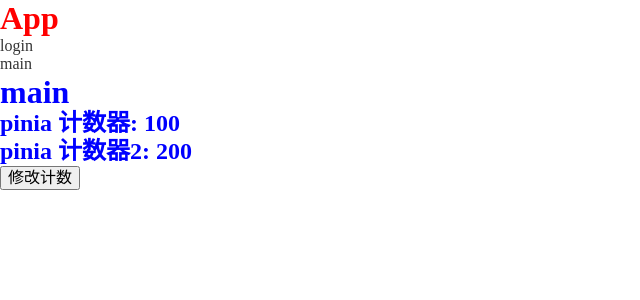
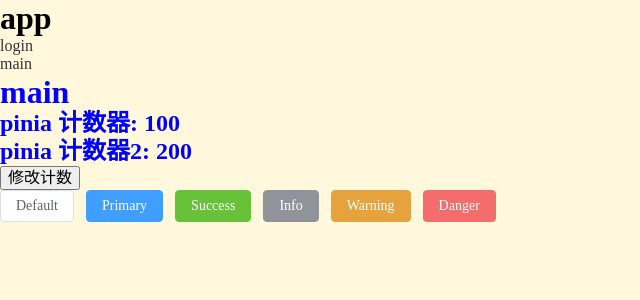
Before and after one commit to itchaox/itchaox-Vue3-TS_CMS, a Vue app: page /#/main in a window 1280 px wide. Shown: the top 300 px of the page, without its empty margins (0-640 px from the left). Built offline with nearby package versions, Linux system fonts and the light colour scheme.

Commit message:
feat(Element-Plus): 集成到项目中

```diff
--- /dev/null
+++ b/auto-imports.d.ts
@@ -0,0 +1,5 @@
+// Generated by 'unplugin-auto-import'
+export {}
+declare global {
+
+}
--- a/index.html
+++ b/index.html
@@ -1,20 +1,15 @@
 <!DOCTYPE html>
 <html lang="en">
-
   <head>
-  <meta charset="UTF-8">
-  <link rel="icon"
-        href="/favicon.ico">
-  <meta name="viewport"
-        content="width=device-width, initial-scale=1.0">
+    <meta charset="UTF-8" />
+    <link rel="icon" href="/favicon.ico" />
+    <meta name="viewport" content="width=device-width, initial-scale=1.0" />
     <title>Airbnb_CMS</title>
   </head>
 
   <body>
     <div id="app"></div>
 
-  <script type="module"
-          src="/src/main.ts"></script>
+    <script type="module" src="/src/main.ts"></script>
   </body>
-
 </html>
--- a/package.json
+++ b/package.json
@@ -11,6 +11,7 @@
   },
   "dependencies": {
     "axios": "^1.1.3",
+    "element-plus": "^2.2.20",
     "normalize.css": "^8.0.1",
     "pinia": "^2.0.23",
     "vue": "^3.2.41",
@@ -31,6 +32,8 @@
     "npm-run-all": "^4.1.5",
     "prettier": "^2.7.1",
     "typescript": "~4.7.4",
+    "unplugin-auto-import": "^0.11.4",
+    "unplugin-vue-components": "^0.22.9",
     "vite": "^3.1.8",
     "vue-tsc": "^1.0.8"
   }
--- a/src/App.vue
+++ b/src/App.vue
@@ -4,21 +4,31 @@
  * @Author: wc
  * @Date: 2022-11-08 14:06:51
  * @LastEditors: wc
- * @LastEditTime: 2022-11-10 14:21:04
+ * @LastEditTime: 2022-11-10 16:30:29
 -->
 <template>
-  <div class="App">
-    <h1>App</h1>
+  <div class="app">
+    <h1>app</h1>
     <router-link to="/login">login</router-link><br />
     <router-link to="/main">main</router-link>
     <router-view></router-view>
+    <el-row class="mb-4">
+      <el-button>Default</el-button>
+      <el-button type="primary">Primary</el-button>
+      <el-button type="success">Success</el-button>
+      <el-button type="info">Info</el-button>
+      <el-button type="warning">Warning</el-button>
+      <el-button type="danger">Danger</el-button>
+    </el-row>
   </div>
 </template>
 
 <script setup lang="ts"></script>
 
 <style lang="less" scoped>
-.App {
-  color: red;
+.app {
+  height: 100vh;
+  width: 100vw;
+  background-color: cornsilk;
 }
 </style>
--- a/vite.config.ts
+++ b/vite.config.ts
@@ -3,9 +3,23 @@ import { fileURLToPath, URL } from 'node:url'
 import { defineConfig } from 'vite'
 import vue from '@vitejs/plugin-vue'
 
+// 局部注册 Element-Plus
+import AutoImport from 'unplugin-auto-import/vite'
+import Components from 'unplugin-vue-components/vite'
+import { ElementPlusResolver } from 'unplugin-vue-components/resolvers'
+
 // https://vitejs.dev/config/
 export default defineConfig({
-  plugins: [vue()],
+  plugins: [
+    vue(),
+    AutoImport({
+      resolvers: [ElementPlusResolver()]
+    }),
+    Components({
+      resolvers: [ElementPlusResolver()]
+    })
+  ],
+
   resolve: {
     alias: {
       // 代码路径打包后提示
```
Also changed, not shown: components.d.ts (added, +15 -0 lines), tsconfig.config.json (+7 -1 lines), tsconfig.json (+8 -1 lines), .eslintrc.cjs, .prettierrc.json, 1 other file (tests, documents, lock files or other folders). Lines whose indentation alone changed are shown as unchanged.
